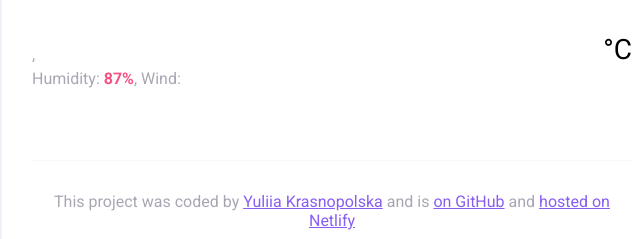
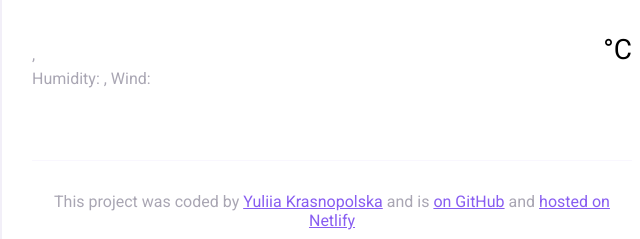
Before and after one commit to JK1983/my-test-app2, a website built with Parcel: page index.html in a window 1280 px wide. Shown: the part 182-421 px from the top of the page, 308-948 px from the left. Built offline with nearby package versions, Linux system fonts and the light colour scheme; no server answers.

Commit message:
hardcode humidity removed

```diff
--- a/index.html
+++ b/index.html
@@ -34,7 +34,7 @@
             <p class="current-details">
               <span id="current-date"></span>,
               <span id="current-description"></span><br />
-              Humidity: <strong id="current-humidity">87%</strong>, Wind:
+              Humidity: <strong id="current-humidity"></strong>, Wind:
               <strong id="current-wind"></strong>
             </p>
           </div>
```
